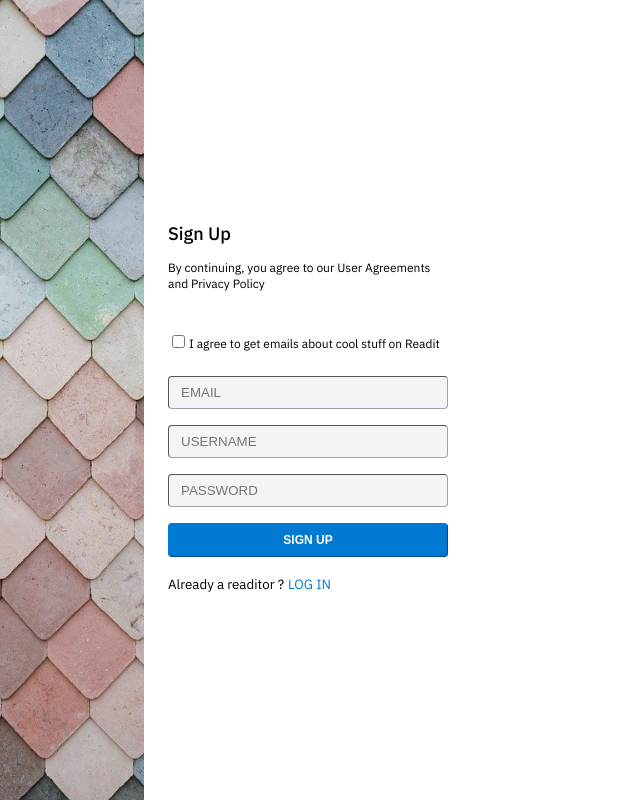
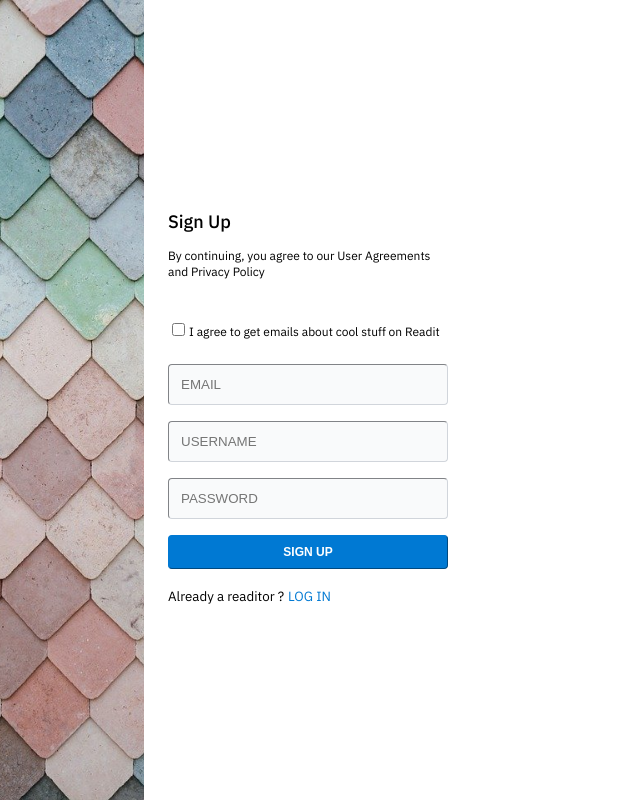
Before and after one commit to jhonatanmacazana/readit-classed, a Next.js app in the folder client/: page /register in a window 1280 px wide. Shown: the whole page, without its empty margins (0-640 px from the left). Built offline with nearby package versions, Linux system fonts and the light colour scheme.

Commit message:
changed styles for inputs

```diff
--- a/client/src/pages/register.tsx
+++ b/client/src/pages/register.tsx
@@ -73,15 +73,23 @@ const Label = styled.div`
 
 const TextInput = styled.input`
   width: 100%;
-  padding-left: 0.75rem;
-  padding-right: 0.75rem;
-  padding-top: 0.5rem;
-  padding-bottom: 0.5rem;
-  background-color: rgba(243, 244, 246, 1);
+  padding: 0.75rem;
+  background-color: rgba(249, 250, 251, 1);
+  outline: 2px solid transparent;
+  outline-offset: 2px;
   border-width: 1px;
-  border-color: rgba(156, 163, 175, 1);
+  border-color: rgba(209, 213, 219, 1);
   border-radius: 0.25rem;
-  margin-right: 0.25rem;
+  :focus {
+    background-color: white;
+  }
+  :hover {
+    background-color: white;
+  }
+  transition-property: background-color, border-color, color, fill, stroke,
+    opacity, box-shadow, transform;
+  transition-timing-function: cubic-bezier(0.4, 0, 0.2, 1);
+  transition-duration: 200ms;
 `;
 
 const Button = styled.button`
```
